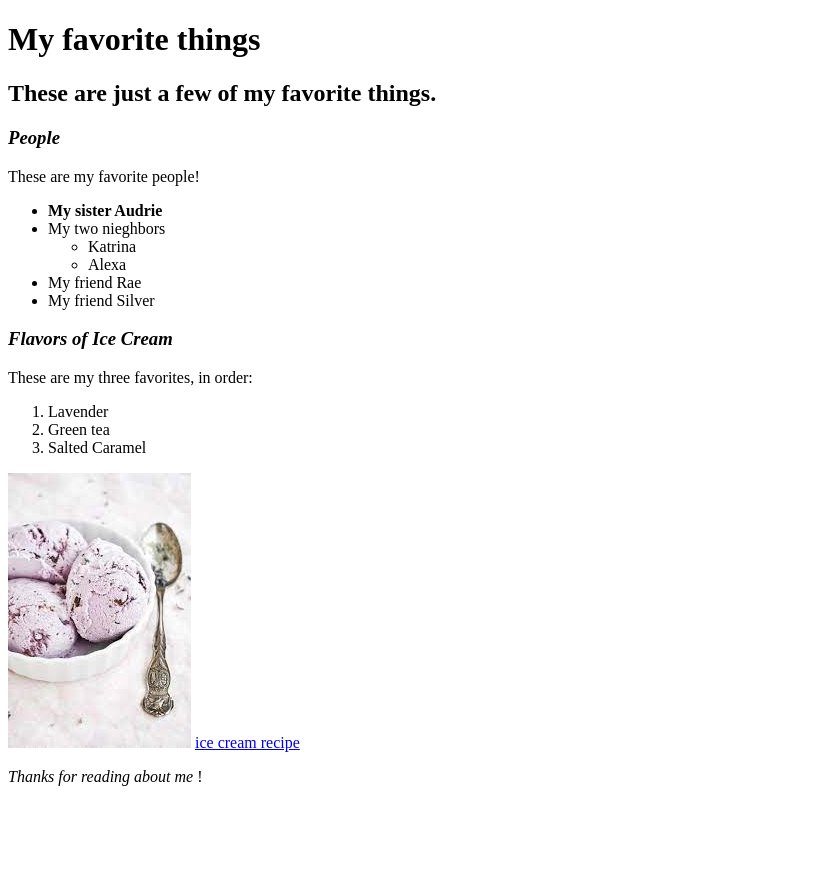
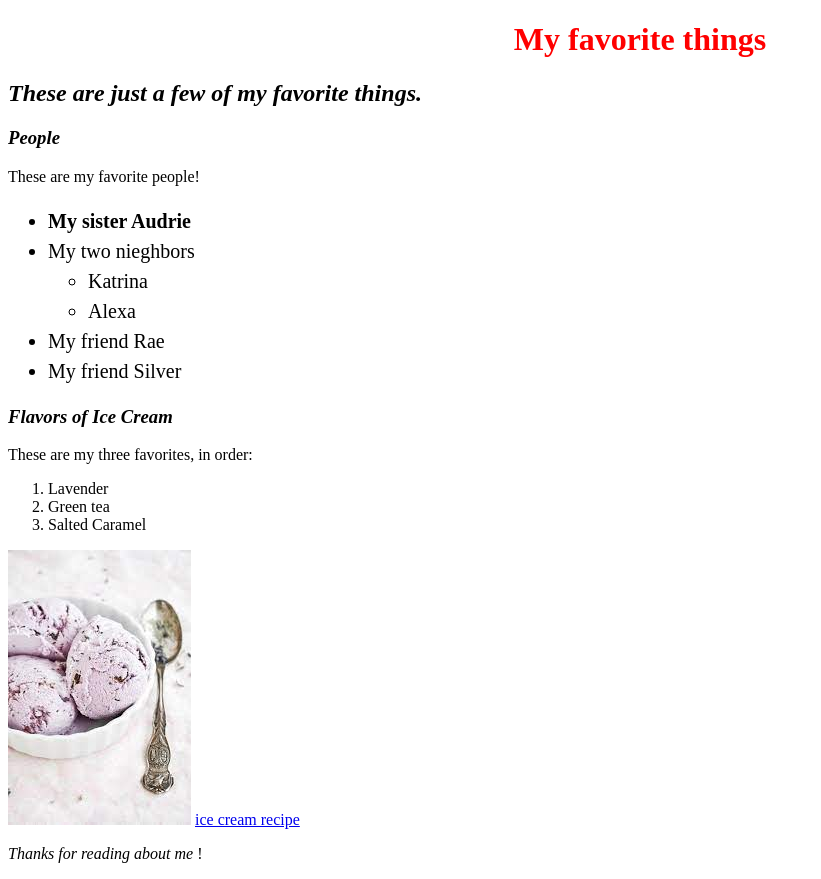
Before and after one commit to MoseyByrne/my-first-webpage, a plain HTML site: page index.html in a window 1280 px wide. Shown: the whole page, without its empty margins (0-821 px from the left). Before the commit the page ends 802 px from the top, so only its background shows below. Drawn offline with Linux system fonts and the light colour scheme.

Commit message:
Change name of favorite-things.html file to index.html.

```diff
--- a/css/styles.css
+++ b/css/styles.css
@@ -1,15 +1,15 @@
-h1 {
-  color: blue;
+h1{
+  color: red;
   text-align: center;
 }
 
 h2{
-  font-style: italic;
-  text-align: center;
+  font-style: oblique;
+  text-align: left;;
 }
 
 p{
-  font-family: sans-serif;
+  font-family: serif;
 }
 
 ul{
--- a/favorite-things.html
+++ b/index.html
@@ -1,6 +1,7 @@
 <!DOCTYPE html>
 <html lang="en-US"
 <head>
+  <link href="css/styles.css" rel="stylesheet" type="text/css">
   <title>Mo's favorite things</title>
 </head>
 <body>
```
Also changed, not shown: my-first-webpage.html (+1 -0 lines), 1 other file.
